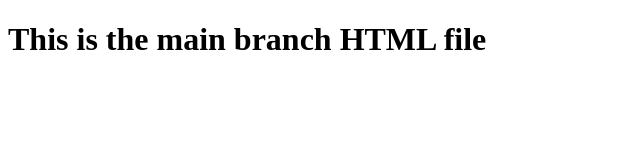
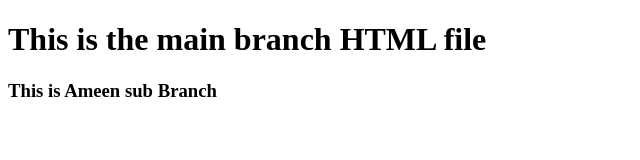
Before and after one commit to mhameen/git-branch-demo, a plain HTML site: page index.html in a window 1280 px wide. Shown: the whole page, without its empty margins (0-640 px from the left). Drawn offline with Linux system fonts and the light colour scheme.

Commit message:
ameen branch first commit

```diff
--- a/index.html
+++ b/index.html
@@ -8,5 +8,6 @@
 </head>
 <body>
     <h1>This is the main branch HTML file</h1>
+    <h3>This is Ameen sub Branch</h3>
 </body>
 </html>
```
